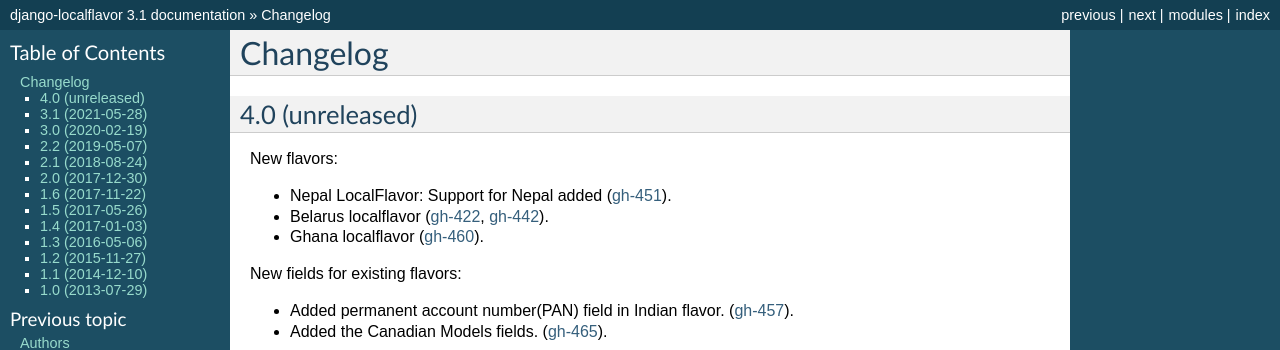
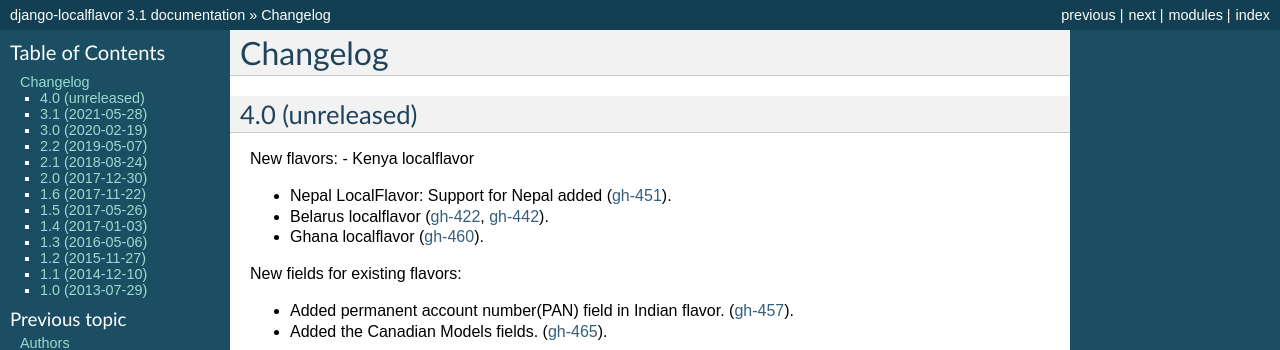
Before and after one commit to django/django-localflavor, a Sphinx documentation site: the page built from docs/changelog.rst, in a window 1280 px wide and 900 px high. Shown: the top 350 px of the window. Built offline with Sphinx 7.4.7, drawn with Linux system fonts in a browser that asks for light colours.

Commit message:
chore: auto update changelog

```diff
--- a/docs/changelog.rst
+++ b/docs/changelog.rst
@@ -5,6 +5,7 @@
 ------------------
 
 New flavors:
+- Kenya localflavor
 
 - Nepal LocalFlavor: Support for Nepal added
   (`gh-451 <https://github.com/django/django-localflavor/pull/451>`_).
```
